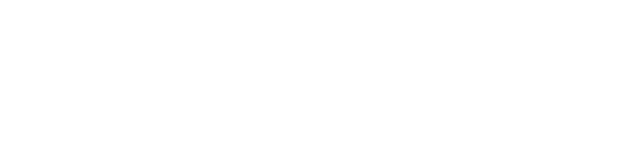
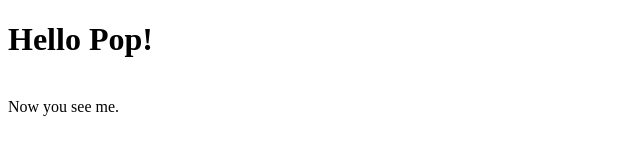
Before and after one commit to Poppy07/github-workshop1, a plain HTML site: page index.html in a window 1280 px wide. Shown: the whole page, without its empty margins (0-640 px from the left). Drawn offline with Linux system fonts and the light colour scheme.

Commit message:
Update code1

```diff
--- a/index.html
+++ b/index.html
@@ -5,6 +5,8 @@
     <title></title>
   </head>
   <body>
+ <h1>Hello Pop!</h1><br/>
 
+ Now you see me.
   </body>
 </html>
```
